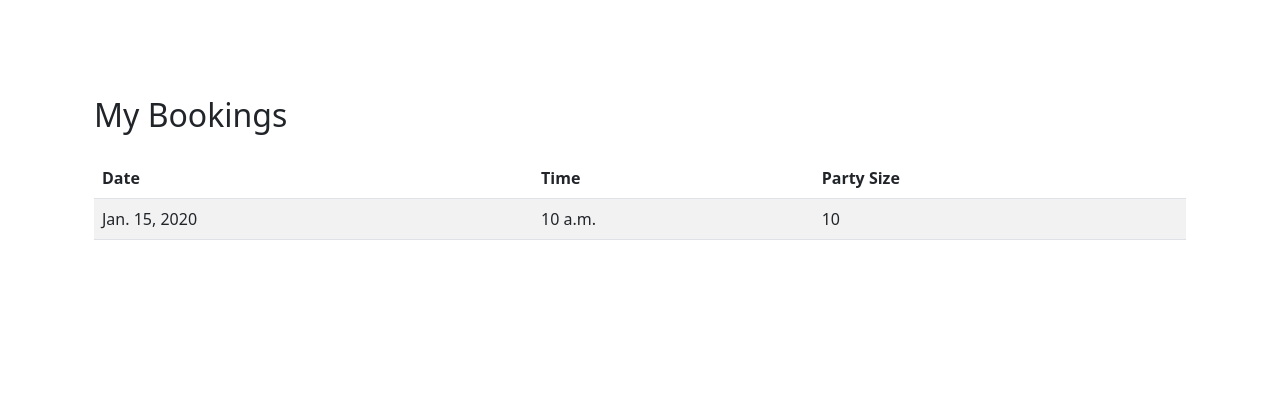
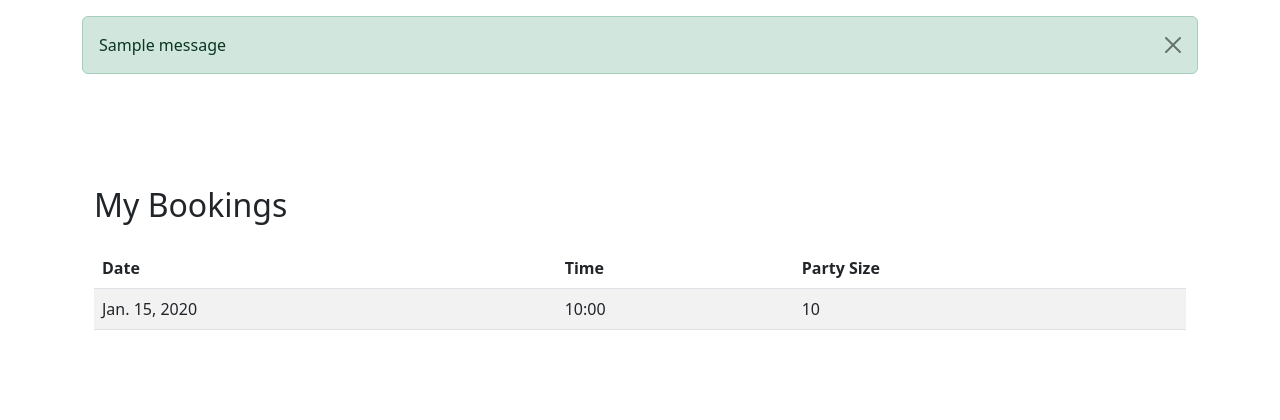
Before and after one commit to andreaspe76/Portfolio_Project_4, a Django app: page /my_bookings/ in a window 1280 px wide. Shown: the part 56-476 px from the top of the page. Run offline with Django 4.2, Linux system fonts and the light colour scheme; a user stored in the database is signed in; tables that the repository leaves empty hold one stand-in row (values such as "Sample post"); one stand-in notice (Sample message) is shown.

Commit message:
Add booking confirmation message

```diff
--- a/bookings/templates/bookings/booking_list.html
+++ b/bookings/templates/bookings/booking_list.html
@@ -17,7 +17,7 @@
       {% for booking in bookings %}
       <tr>
         <td>{{ booking.date }}</td>
-        <td>{{ booking.time }}</td>
+        <td>{{ booking.time|time:"H:i" }}</td>
         <td>{{ booking.party_size }}</td>
       </tr>
       {% endfor %}
--- a/bookings/views.py
+++ b/bookings/views.py
@@ -3,6 +3,7 @@
 
 from django.shortcuts import render, redirect
 from django.contrib.auth.decorators import login_required
+from django.contrib import messages
 from .forms import BookingForm
 from .models import Booking
 
@@ -27,6 +28,7 @@ def booking_create(request):
             booking = form.save(commit=False)
             booking.user = request.user
             booking.save()
+            messages.success(request, "Booking created successfully!")
             return redirect("booking_list")
     else:
         form = BookingForm()
--- a/templates/base.html
+++ b/templates/base.html
@@ -1,17 +1,16 @@
 {% load static %}
 <!DOCTYPE html>
 <html lang="en">
+
 <head>
   <meta charset="UTF-8" />
   <meta name="viewport" content="width=device-width, initial-scale=1.0" />
   <title>{% block title %}Restaurant{% endblock %}</title>
   <!-- Bootstrap CSS -->
-    <link
-      href="https://cdn.jsdelivr.net/npm/bootstrap@5.3.0/dist/css/bootstrap.min.css"
-      rel="stylesheet"
-    />
+  <link href="https://cdn.jsdelivr.net/npm/bootstrap@5.3.0/dist/css/bootstrap.min.css" rel="stylesheet" />
   <link rel="stylesheet" href="{% static 'css/style.css' %}" />
 </head>
+
 <body>
   <!-- Navbar -->
   <nav class="navbar navbar-expand-lg navbar-dark bg-dark">
@@ -27,14 +26,10 @@
           </li>
           {% if user.is_authenticated %}
           <li class="nav-item">
-              <a class="nav-link" href="{% url 'booking_create' %}"
-                >Book a Table</a
-              >
+            <a class="nav-link" href="{% url 'booking_create' %}">Book a Table</a>
           </li>
           <li class="nav-item">
-              <a class="nav-link" href="{% url 'booking_list' %}"
-                >My Bookings</a
-              >
+            <a class="nav-link" href="{% url 'booking_list' %}">My Bookings</a>
           </li>
           <li class="nav-item">
             <a class="nav-link" href="{% url 'account_logout' %}">Logout</a>
@@ -52,6 +47,20 @@
     </div>
   </nav>
 
+  <!-- Booking Confirmation Message -->
+  <div class="container mt-3">
+    {% if messages %}
+    {% for message in messages %}
+    <div class="alert alert-{{ message.tags }} alert-dismissible fade show" role="alert">
+      {{ message }}
+      <button type="button" class="btn-close" data-bs-dismiss="alert" aria-label="Close"></button>
+    </div>
+    {% endfor %}
+    {% endif %}
+  </div>
+
+
+
   <!-- Page Content -->
   <main class="container my-5">{% block content %}{% endblock %}</main>
 
@@ -68,4 +77,5 @@
   <!-- Bootstrap JS -->
   <script src="https://cdn.jsdelivr.net/npm/bootstrap@5.3.0/dist/js/bootstrap.bundle.min.js"></script>
 </body>
+
 </html>
```
Lines whose indentation alone changed are shown as unchanged.
